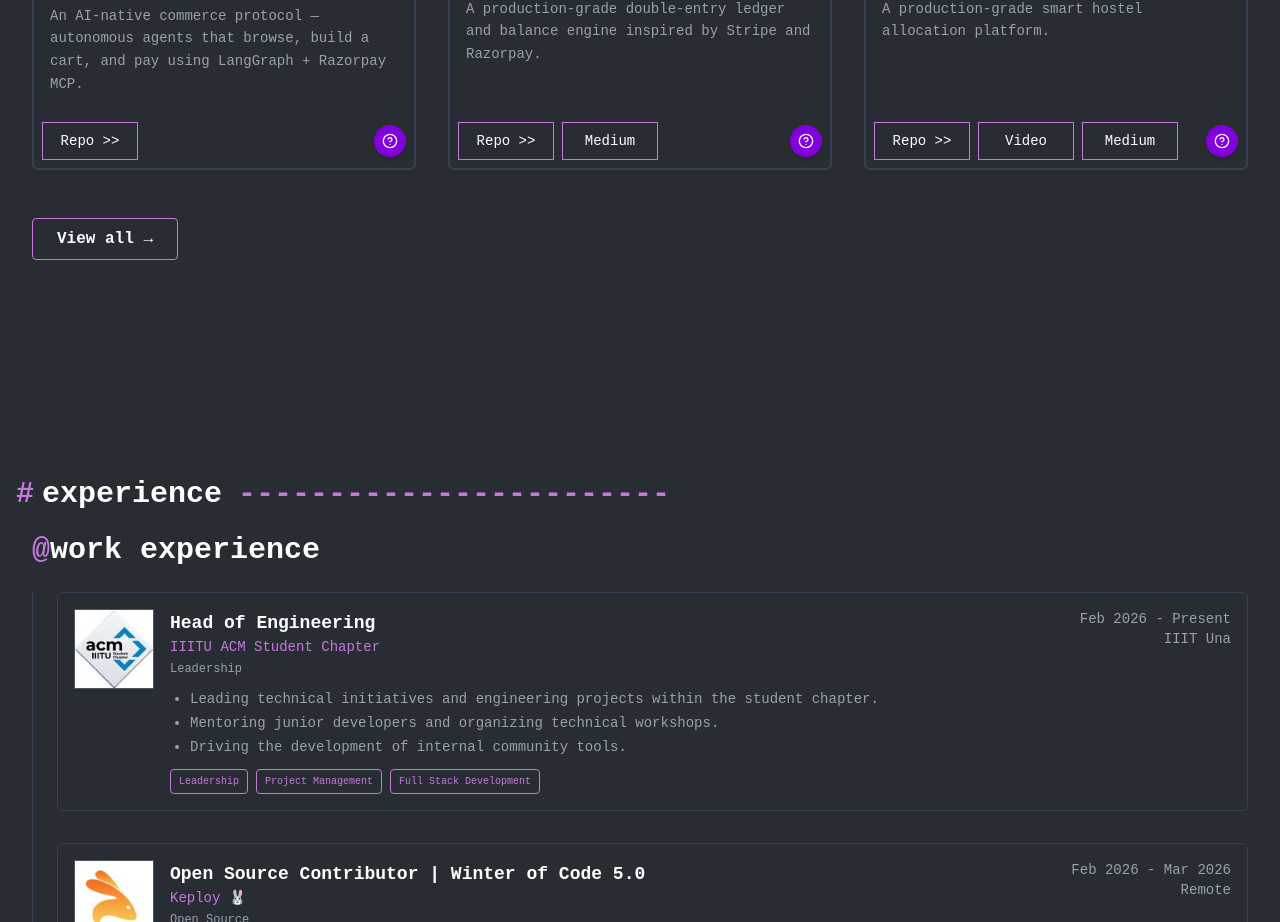
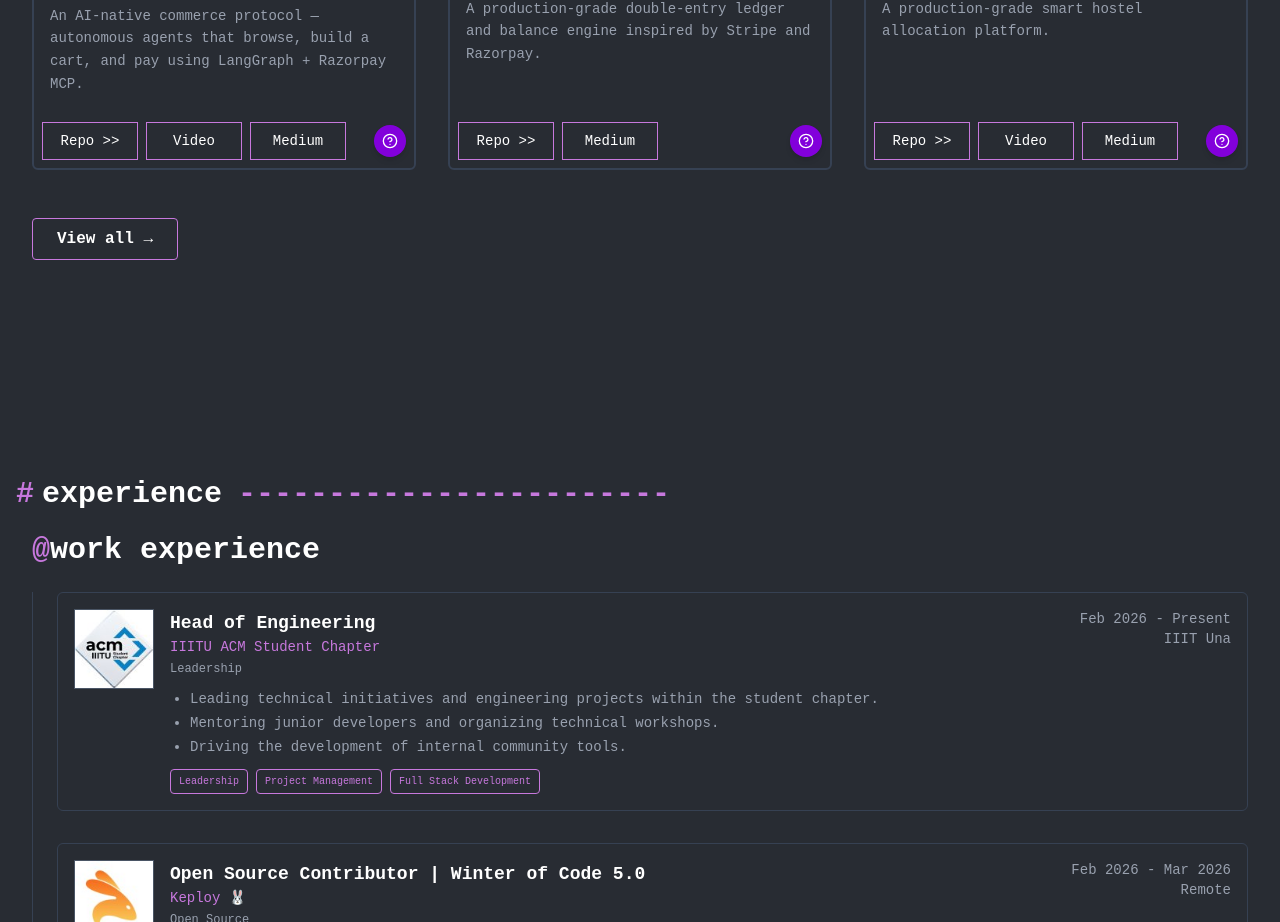
Before and after one commit to DSingh0304/Portfolio-Website, a React (Vite) app in the folder Portfolio/: page / in a window 1280 px wide. Shown: the part 2300-3222 px from the top of the page. Built offline with nearby package versions, Linux system fonts and the light colour scheme.

Commit message:
feat(projects): add PayAgent video and blog URLs
- Add YouTube video URL for PayAgent project demonstration
- Add Medium blog post URL documenting PayAgent development
- Update projectData.js with media links for enhanced project documentation

```diff
--- a/Portfolio/src/data/projectData.js
+++ b/Portfolio/src/data/projectData.js
@@ -14,8 +14,8 @@ export const bigProjects = [
     tags: ["agentic-ai", "fintech", "fullstack", "llm", "mcp"],
     repoUrl: "https://github.com/DSingh0304/payagent-core",
     liveUrl: null,
-    videoUrl: null,
-    blogUrl: null,
+    videoUrl: "https://www.youtube.com/watch?v=yTQKCm-gQVM&feature=youtu.be",
+    blogUrl: "https://medium.com/@deepshekhar0306/building-payagent-an-autonomous-shopping-agent-ff82ede30996",
     createdAt: "September 2026",
     image: "/icons_experience/payagent.png",
     featured: true,
```
